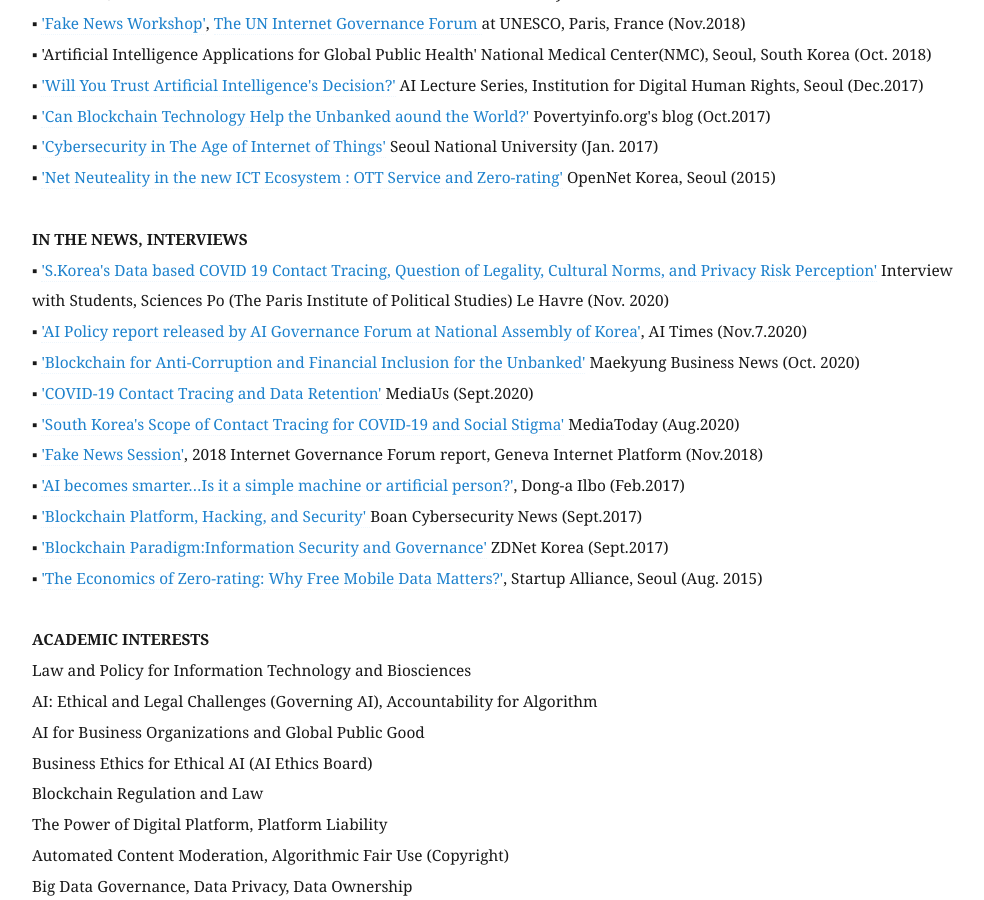
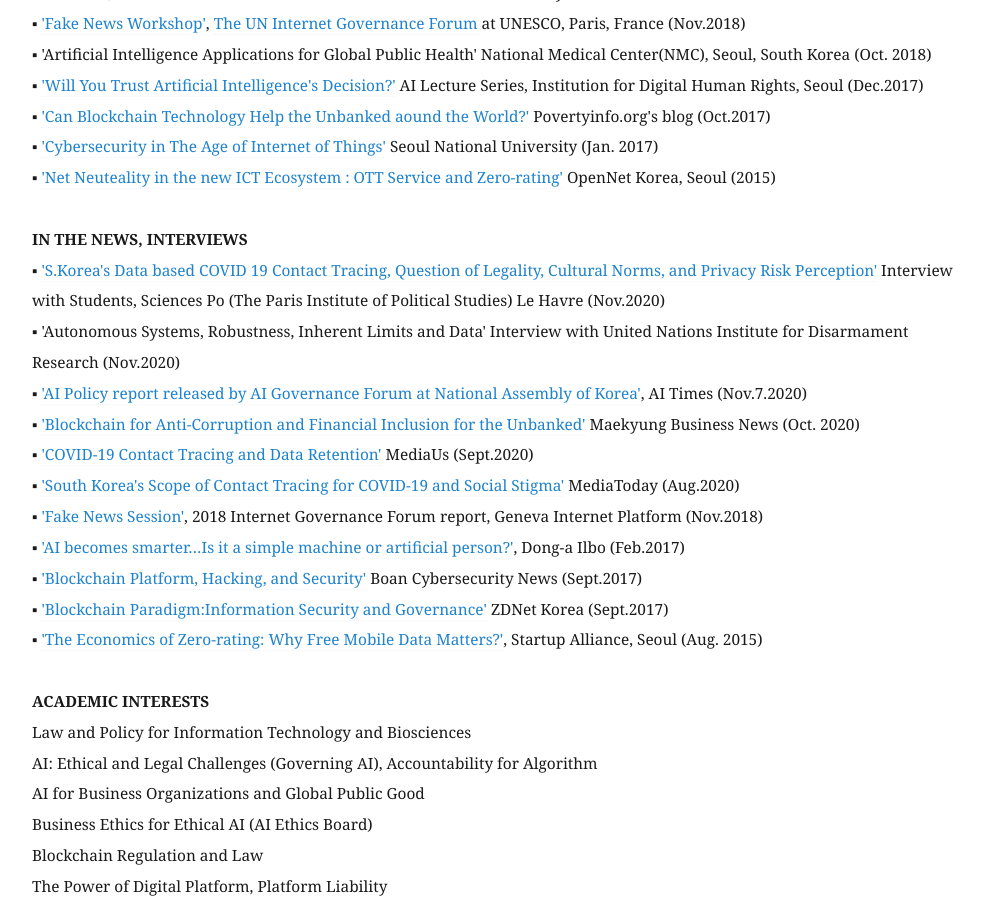
Before and after one commit to eunchangchoi/eunchangchoi.github.io, a Jekyll site: the page built from index.md, in a window 1280 px wide and 900 px high, scrolled down 3747 px. Shown: the whole window, without its empty margins (68-1052 px from the left). Built offline with Jekyll 4.4.1, drawn with Linux system fonts in a browser that asks for light colours.

Commit message:
Update index.md

```diff
--- a/index.md
+++ b/index.md
@@ -81,7 +81,8 @@
 ▪ <a href="https://opennet.or.kr/wp-content/uploads/2015/08/발표자료-Net-Neutrality-OTT-Zero-ratinghandout-2015812-.pdf">'Net Neuteality in the new ICT Ecosystem : OTT Service and Zero-rating'</a> OpenNet Korea, Seoul (2015) <br>
   <br>
  <strong> IN THE NEWS, INTERVIEWS</strong> <br>
-▪ <a href="https://soundcloud.com/zion-lee-310060380/digikorea#t=22:52"> 'S.Korea's Data based COVID 19 Contact Tracing, Question of Legality, Cultural Norms, and Privacy Risk Perception'</a> Interview with Students, Sciences Po (The Paris Institute of Political Studies) Le Havre (Nov. 2020) <br>
+▪ <a href="https://soundcloud.com/zion-lee-310060380/digikorea#t=22:52"> 'S.Korea's Data based COVID 19 Contact Tracing, Question of Legality, Cultural Norms, and Privacy Risk Perception'</a> Interview with Students, Sciences Po (The Paris Institute of Political Studies) Le Havre (Nov.2020) <br>
+▪ 'Autonomous Systems, Robustness, Inherent Limits and Data' Interview with United Nations Institute for Disarmament Research (Nov.2020)<br>
 ▪ <a href="http://www.aitimes.com/news/articleView.html?idxno=133368"> 'AI Policy report released by AI Governance Forum at National Assembly of Korea'</a>, AI Times (Nov.7.2020)<br>
 ▪ <a href="https://www.mk.co.kr/news/economy/view/2020/10/1097127/">'Blockchain for Anti-Corruption and Financial Inclusion for the Unbanked'</a> Maekyung Business News (Oct. 2020)<br>
 ▪ <a href="http://www.mediaus.co.kr/news/articleView.html?idxno=192351"> 'COVID-19 Contact Tracing and Data Retention'</a> MediaUs (Sept.2020) <br>
```
